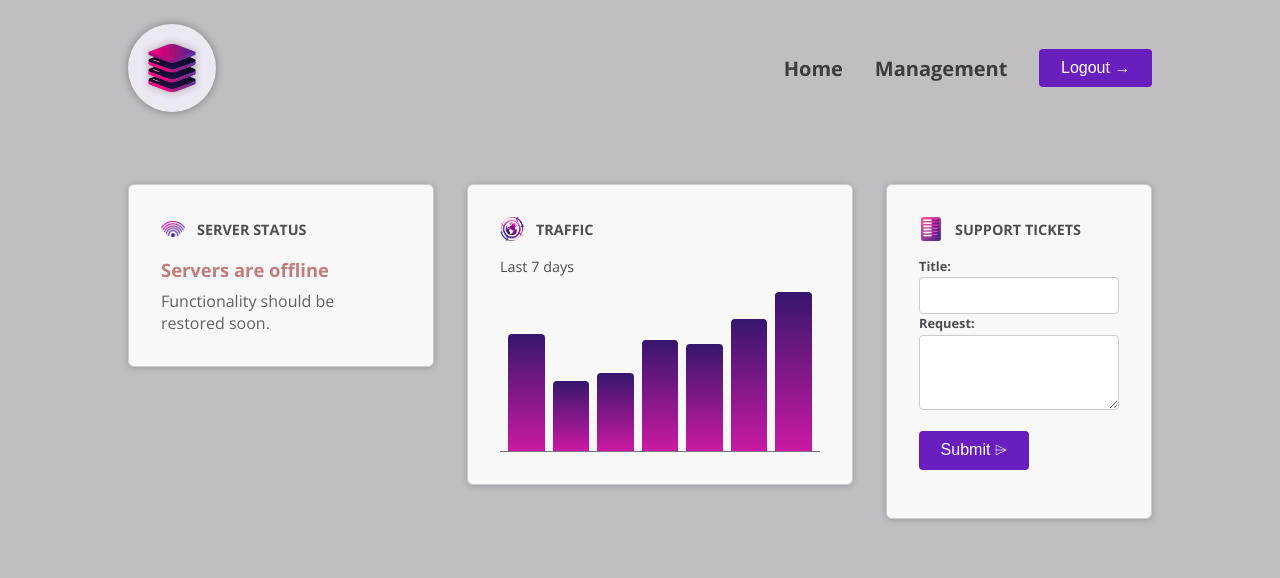
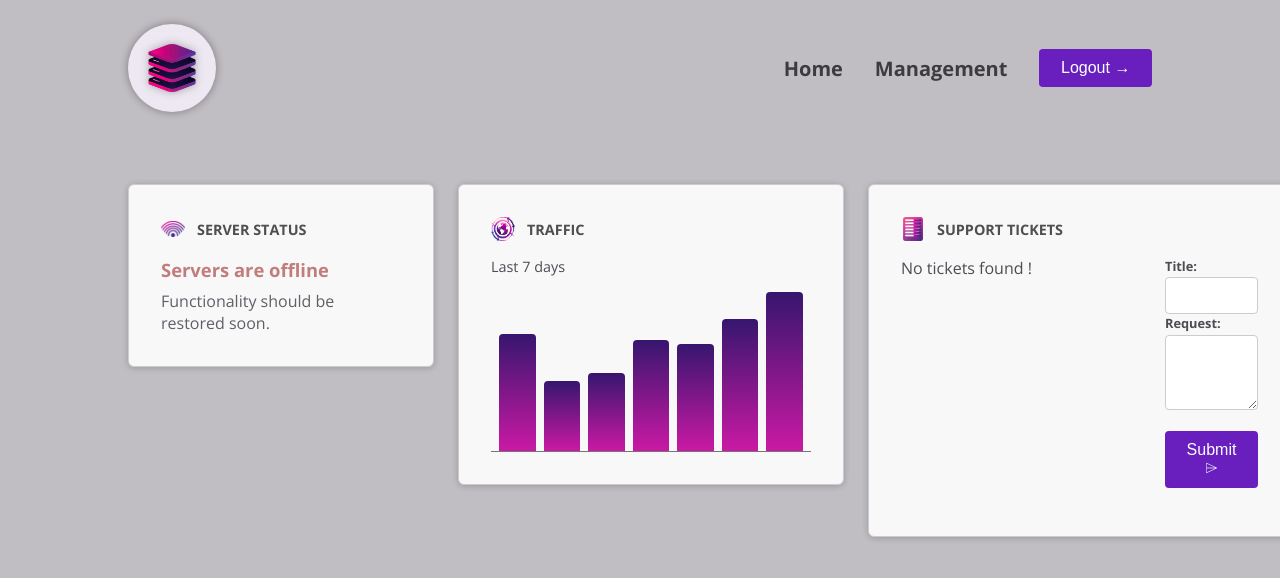
Before and after one commit to drizzor/udemy-angular-P06-Component-Deep-Dive, an Angular app: page / in a window 1280 px wide. Shown: the top 578 px of the page. Built offline with nearby package versions, Linux system fonts and the light colour scheme.

Commit message:
Fonction plus avancée + ajout fonctionnalité app

```diff
--- a/src/app/dashboard/server-status/server-status.component.ts
+++ b/src/app/dashboard/server-status/server-status.component.ts
@@ -1,4 +1,4 @@
-import { Component, DestroyRef, OnDestroy, OnInit, inject } from '@angular/core';
+import { Component, DestroyRef, OnDestroy, OnInit, effect, inject, signal } from '@angular/core';
 
 @Component({
   selector: 'app-server-status',
@@ -8,22 +8,27 @@
   styleUrl: './server-status.component.css'
 })
 export class ServerStatusComponent implements OnInit {
-  currentStatus: 'online' | 'offline' | 'unknown' = 'offline';
+  // currentStatus: 'online' | 'offline' | 'unknown' = 'offline';
+  currentStatus = signal<'online' | 'offline' | 'unknown'>('offline');
   private destroyRef = inject(DestroyRef);
   // private interval?: ReturnType<typeof setTimeout>;
 
-  constructor() { }
+  constructor() {
+    effect(() => {
+      console.log(this.currentStatus());
+    });
+  }
 
   ngOnInit() {
     console.log('ON INIT');
     const interval = setInterval(() => {
       const rnd = Math.random(); // random number between 0 and 0.9999999999999999
       if (rnd < 0.5) {
-        this.currentStatus = 'online';
+        this.currentStatus.set('online');
       } else if (rnd < 0.9) {
-        this.currentStatus = 'offline';
+        this.currentStatus.set('offline');
       } else {
-        this.currentStatus = 'unknown';
+        this.currentStatus.set('unknown');
       }
     }, 5000);
     this.destroyRef.onDestroy(() => {
--- a/src/app/dashboard/tickets/new-ticket/new-ticket.component.ts
+++ b/src/app/dashboard/tickets/new-ticket/new-ticket.component.ts
@@ -1,4 +1,4 @@
-import { Component, ElementRef, ViewChild, viewChild } from '@angular/core';
+import { AfterViewInit, Component, ElementRef, EventEmitter, OnInit, Output, ViewChild, output, viewChild } from '@angular/core';
 import { FormsModule } from '@angular/forms';
 
 import { ButtonComponent } from '../../../shared/button/button.component';
@@ -11,13 +11,24 @@
   styleUrl: './new-ticket.component.css',
   imports: [ButtonComponent, ControlComponent, FormsModule]
 })
-export class NewTicketComponent {
-  // @ViewChild('form') private form?: ElementRef<HTMLFormElement>;
-  private form = viewChild.required<ElementRef<HTMLFormElement>>('form');
+export class NewTicketComponent implements OnInit, AfterViewInit {
+  @ViewChild('form') private form?: ElementRef<HTMLFormElement>;
+  // private form = viewChild.required<ElementRef<HTMLFormElement>>('form');
+  // @Output() add = new EventEmitter<{title: string; text: string}>();
+  add = output<{ title: string; text: string }>();
+
+  ngOnInit(): void {
+    console.log('ON INIT');
+    console.log(this.form?.nativeElement);
+  }
+
+  ngAfterViewInit() {
+    console.log('ON VIEW INIT');
+    console.log(this.form?.nativeElement);
+  }
 
   onSubmit(title: string, ticketText: string) {
-    console.log(title);
-    console.log(ticketText);
-    this.form()?.nativeElement.reset();
+    this.add.emit({ title: title, text: ticketText });
+    this.form?.nativeElement.reset();
   }
 }
--- /dev/null
+++ b/src/app/dashboard/tickets/ticket.model.ts
@@ -0,0 +1,6 @@
+export interface Ticket {
+    id: string;
+    title: string;
+    request: string;
+    status: 'open' | 'closed';
+}
--- a/src/app/dashboard/tickets/ticket/ticket.component.css
+++ b/src/app/dashboard/tickets/ticket/ticket.component.css
@@ -0,0 +1,73 @@
+article {
+    border-radius: 4px;
+    background-color: #59555f;
+    color: #ded8e6;
+}
+
+h3 {
+    padding: 0.5rem;
+    margin: 0;
+    font-size: 0.9rem;
+    display: flex;
+    gap: 0.5rem;
+    align-items: center;
+}
+
+h3 div {
+    width: 0.9rem;
+    height: 0.9rem;
+    border-radius: 50%;
+}
+
+.ticket-open {
+    background-color: #de62e9;
+}
+
+.ticket-closed {
+    background-color: #51c788;
+}
+
+.text {
+    text-align: left;
+}
+
+button {
+    flex: 1;
+    width: 100%;
+    font: inherit;
+    background: transparent;
+    border: none;
+    color: #ded8e6;
+    display: flex;
+    justify-content: space-between;
+    align-items: center;
+}
+
+button span:first-child {
+    margin-bottom: 0.1rem;
+}
+
+button span:last-child {
+    width: 1rem;
+}
+
+p {
+    margin: 0;
+    padding: 1rem;
+    font-size: 0.9rem;
+}
+
+p:has(button) {
+    padding-top: 0;
+}
+
+p button {
+    padding: 0;
+    width: auto;
+    display: inline;
+    font-size: 0.75rem;
+}
+
+p button:hover {
+    color: #ec9fea;
+}
--- a/src/app/dashboard/tickets/ticket/ticket.component.html
+++ b/src/app/dashboard/tickets/ticket/ticket.component.html
@@ -1 +1,33 @@
-<p>ticket works!</p>
+<article>
+    <h3>
+        <div [class]="{
+          'ticket-open': data().status === 'open',
+          'ticket-closed': data().status === 'closed'
+        }"></div>
+        <button (click)="onToggleDetails()">
+            <span class="text">{{ data().title }}</span>
+            <span>
+                @if (detailsVisible()) {
+                <svg xmlns="http://www.w3.org/2000/svg" fill="none" viewBox="0 0 24 24" stroke-width="1.5"
+                    stroke="currentColor" class="w-6 h-6">
+                    <path stroke-linecap="round" stroke-linejoin="round" d="m19.5 8.25-7.5 7.5-7.5-7.5" />
+                </svg>
+
+                } @else {
+                <svg xmlns="http://www.w3.org/2000/svg" viewBox="0 0 24 24" fill="currentColor" class="w-6 h-6">
+                    <path fill-rule="evenodd"
+                        d="M11.47 7.72a.75.75 0 0 1 1.06 0l7.5 7.5a.75.75 0 1 1-1.06 1.06L12 9.31l-6.97 6.97a.75.75 0 0 1-1.06-1.06l7.5-7.5Z"
+                        clip-rule="evenodd" />
+                </svg>
+                }
+            </span>
+        </button>
+    </h3>
+
+    @if (detailsVisible()) {
+    <p>{{ data().request }}</p>
+
+    @if (data().status === 'open') {
+    <p><button (click)="onMarkAsCompleted()">Mark as completed</button></p>
+    } }
+</article>
--- a/src/app/dashboard/tickets/ticket/ticket.component.ts
+++ b/src/app/dashboard/tickets/ticket/ticket.component.ts
@@ -1,4 +1,5 @@
-import { Component } from '@angular/core';
+import { Component, input, output, signal } from '@angular/core';
+import { Ticket } from '../ticket.model';
 
 @Component({
   selector: 'app-ticket',
@@ -8,5 +9,16 @@
   styleUrl: './ticket.component.css'
 })
 export class TicketComponent {
+  data = input.required<Ticket>();
+  close = output();
+  detailsVisible = signal(false);
 
+  onToggleDetails() {
+    // this.detailsVisible.set(!this.detailsVisible()); // même chose
+    this.detailsVisible.update((wasVisible) => !wasVisible);
+  }
+
+  onMarkAsCompleted() {
+    this.close.emit();
+  }
 }
--- a/src/app/dashboard/tickets/tickets.component.html
+++ b/src/app/dashboard/tickets/tickets.component.html
@@ -1,3 +1,16 @@
+<div>
+    <ul>
+        @for(ticket of tickets; track ticket.id) {
+        <li>
+            <app-ticket [data]="ticket" (close)="onCloseTicket(ticket.id)" />
+            <!-- {{ $first }} // $last // $even // $odd // $count -->
+        </li>
+        } @empty {
+        <p>No tickets found !</p>
+        }
+    </ul>
+</div>
+
 <div id="new-ticket">
-    <app-new-ticket />
+    <app-new-ticket (add)="onAdd($event)" />
 </div>
--- a/src/app/dashboard/tickets/tickets.component.ts
+++ b/src/app/dashboard/tickets/tickets.component.ts
@@ -1,13 +1,34 @@
 import { Component } from '@angular/core';
 import { NewTicketComponent } from "./new-ticket/new-ticket.component";
+import type { Ticket } from './ticket.model';
+import { TicketComponent } from "./ticket/ticket.component";
 
 @Component({
   selector: 'app-tickets',
   standalone: true,
   templateUrl: './tickets.component.html',
   styleUrl: './tickets.component.css',
-  imports: [NewTicketComponent]
+  imports: [NewTicketComponent, TicketComponent]
 })
 export class TicketsComponent {
+  tickets: Ticket[] = [];
 
+  onAdd(ticketData: { title: string; text: string }) {
+    const ticket: Ticket = {
+      id: Math.random().toString(),
+      title: ticketData.title,
+      request: ticketData.text,
+      status: 'open'
+    };
+    this.tickets.push(ticket);
+  }
+
+  onCloseTicket(id: string) {
+    this.tickets = this.tickets.map((ticket) => {
+      if (ticket.id === id) {
+        return { ...ticket, status: 'closed' };
+      }
+      return ticket;
+    });
+  }
 }
```
Also changed, not shown: src/app/dashboard/server-status/server-status.component.html (+6 -6 lines), 1 other file (tests, documents, lock files or other folders).
